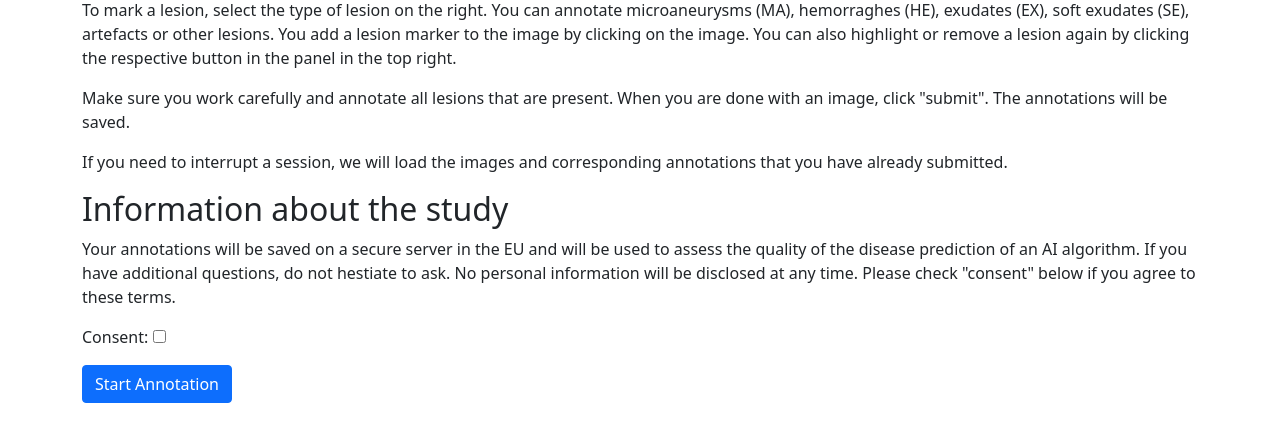
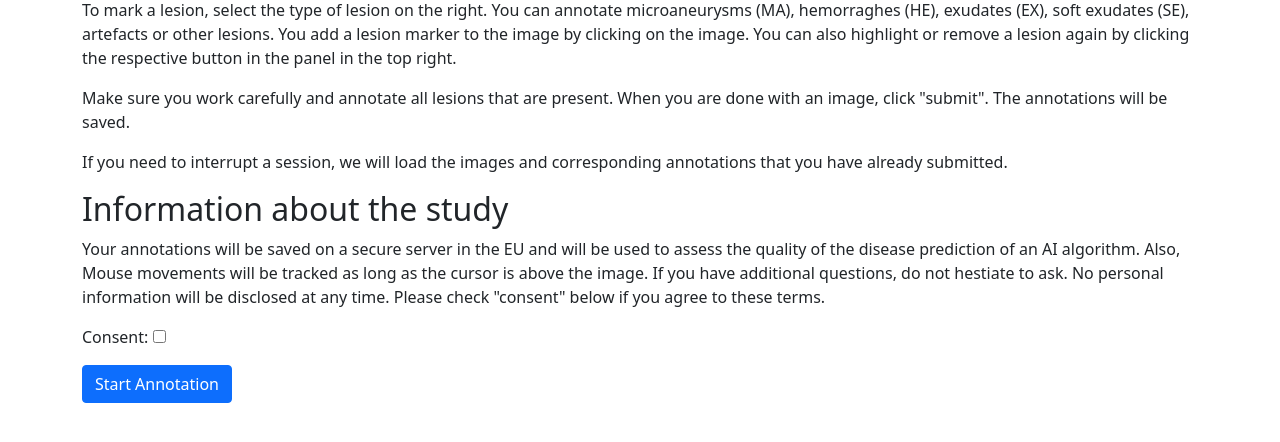
Before and after one commit to berenslab/retimgtools, a Django app: page /annotate/ in a window 1280 px wide. Shown: the part 287-729 px from the top of the page. Run offline with Django 4.2, Linux system fonts and the light colour scheme; the visitor is signed in with stand-in values (Sample User, id 1); data that the repository does not hold is empty; parts of the project's set-up code (start-up, migrations or seed data) failed here and were passed over.

Commit message:
Mentioned mouse movement tracking in Annotation consent

```diff
--- a/retimgann/templates/retimgann/landing_page.html
+++ b/retimgann/templates/retimgann/landing_page.html
@@ -28,7 +28,7 @@
 <h2>Information about the study</h2>
 
 <p>
-    Your annotations will be saved on a secure server in the EU and will be used to assess the quality of the disease prediction of an AI algorithm. If you have additional questions, do not hestiate to ask. No personal information will be disclosed at any time. Please check "consent" below if you agree to these terms.
+    Your annotations will be saved on a secure server in the EU and will be used to assess the quality of the disease prediction of an AI algorithm. Also, Mouse movements will be tracked as long as the cursor is above the image. If you have additional questions, do not hestiate to ask. No personal information will be disclosed at any time. Please check "consent" below if you agree to these terms.
 </p>
 
 <form method="post">
```
